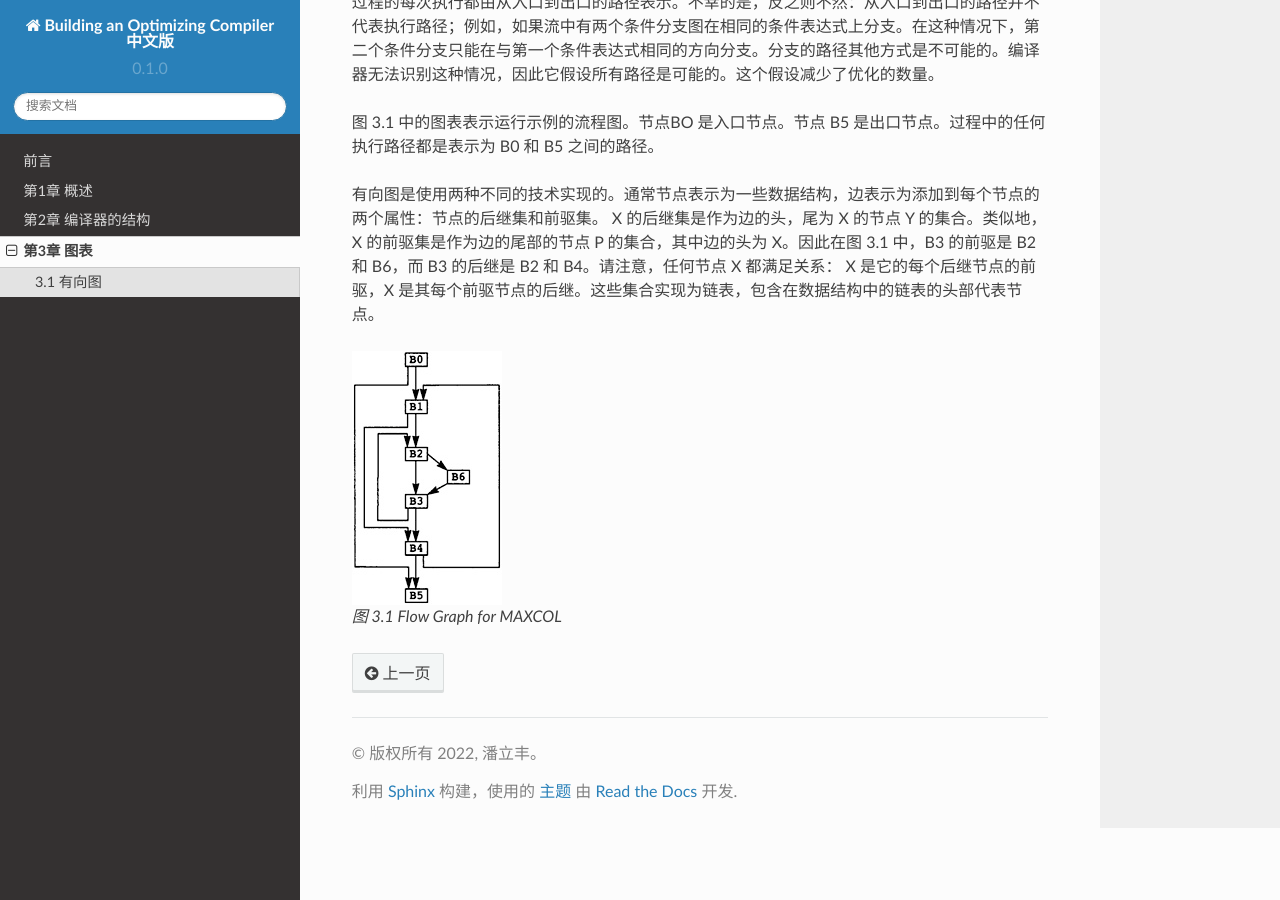
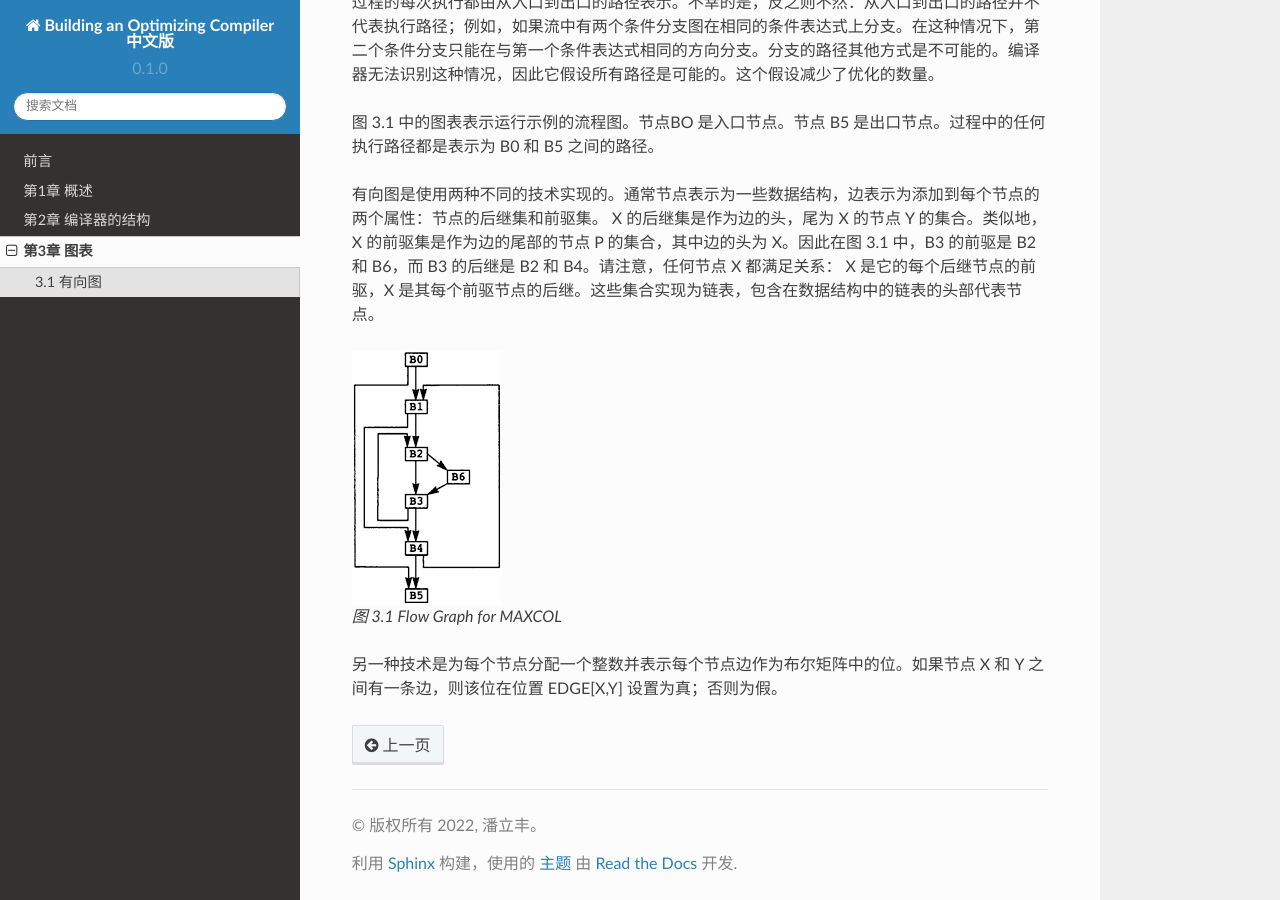
Before and after one commit to Jason2013/boc-chinese-text, a Sphinx documentation site: the page built from docs/source/chapter03.rst, in a window 1280 px wide and 900 px high, scrolled down 1100 px. Built offline with Sphinx 7.4.7 and the Read the Docs theme 2.0.0, drawn with Linux system fonts in a browser that asks for light colours.

Commit message:
Update chapter 3

```diff
--- a/docs/source/chapter03.rst
+++ b/docs/source/chapter03.rst
@@ -33,3 +33,5 @@
 .. figure:: chapter03/figure-3.1.png
 
     图 3.1 Flow Graph for MAXCOL
+
+另一种技术是为每个节点分配一个整数并表示每个节点边作为布尔矩阵中的位。如果节点 X 和 Y 之间有一条边，则该位在位置 EDGE[X,Y] 设置为真；否则为假。
```
